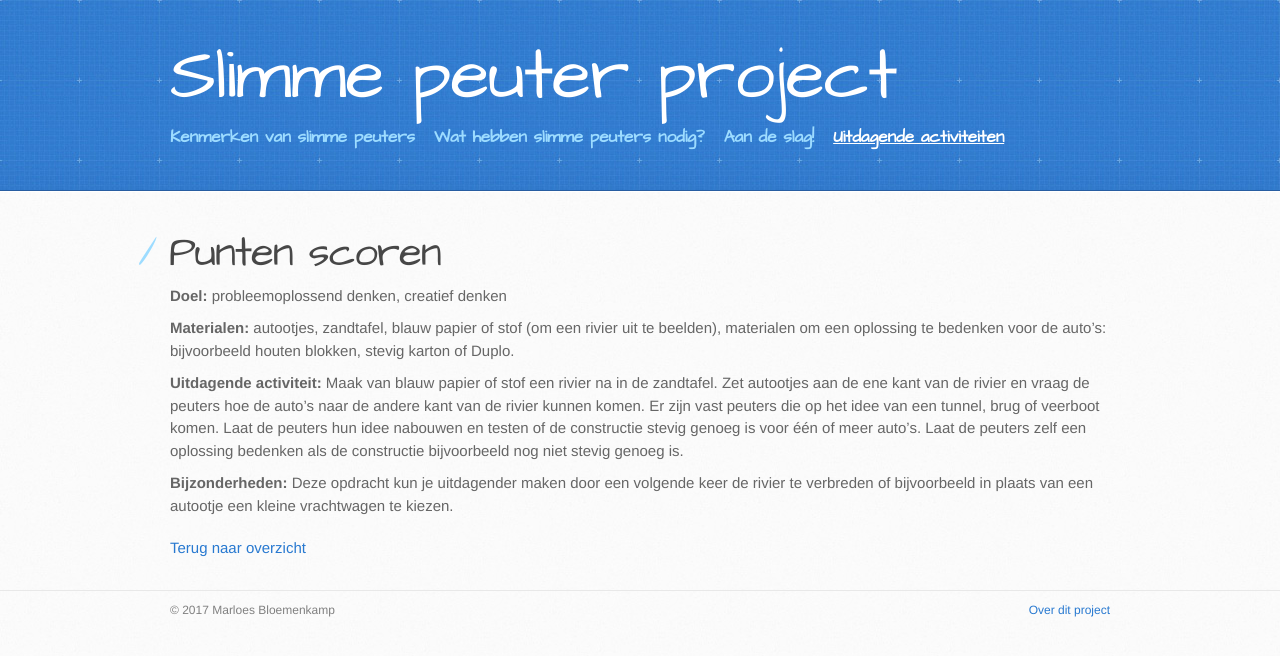
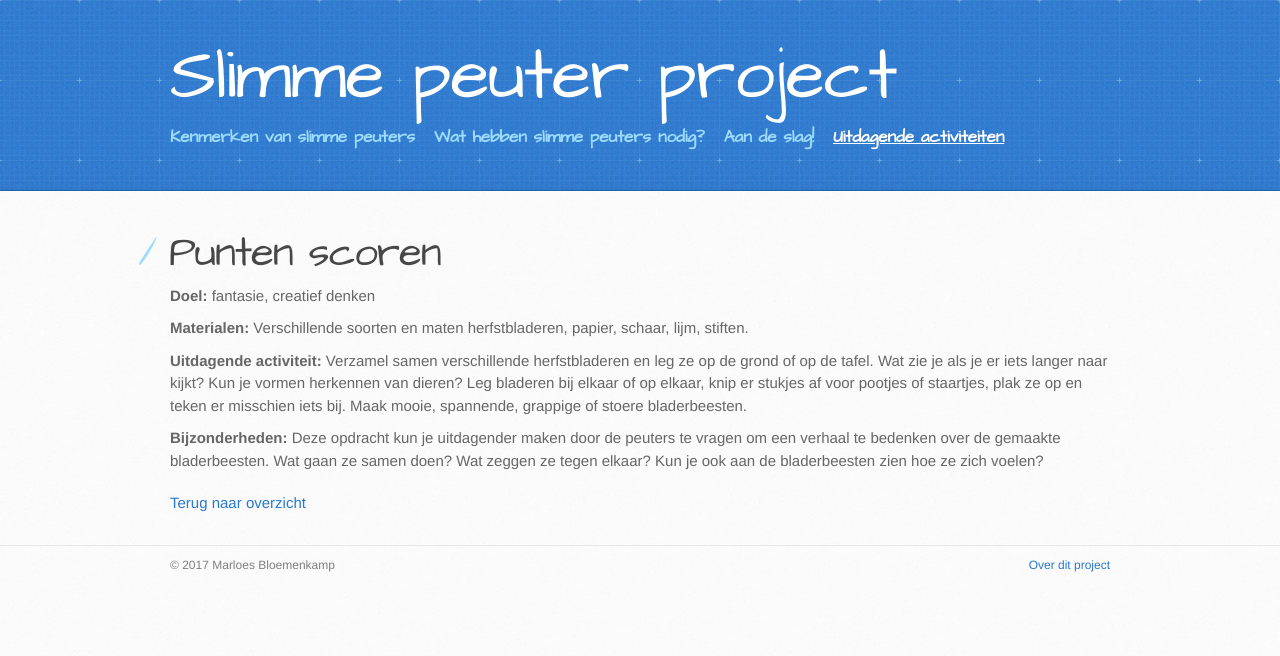
Before and after one commit to marloesbloemenkamp/marloesbloemenkamp.github.io, a Jekyll site: the page built from activiteiten/punten_scoren.md, in a window 1280 px wide. Shown: the top 656 px of the page. Built offline with Jekyll 4.4.1, drawn with Linux system fonts in a browser that asks for light colours.

Commit message:
Activiteit bladerbeesten

```diff
--- a/activiteiten/punten_scoren.md
+++ b/activiteiten/punten_scoren.md
@@ -1,26 +1,25 @@
 ---
 layout: activiteiten
 title: Punten scoren
-permalink: activiteiten/punten_scoren/
+permalink: activiteiten/bladerbeesten/
 menu_index: 6
 parent: activiteiten
 tags:
-  - probleemoplossend denken
+  - fantasie
   - creatief denken
-  - bouwen
 published: true
 ---
 
-**Doel:** probleemoplossend denken, creatief denken
+**Doel:** fantasie, creatief denken
 
 <p style="margin-top: 10px;"/>
 
-**Materialen:** autootjes, zandtafel, blauw papier of stof (om een rivier uit te beelden), materialen om een oplossing te bedenken voor de auto’s: bijvoorbeeld houten blokken, stevig karton of Duplo.
+**Materialen:** Verschillende soorten en maten herfstbladeren, papier, schaar, lijm, stiften.
 
 <p style="margin-top: 10px;"/>
 
-**Uitdagende activiteit:** Maak van blauw papier of stof een rivier na in de zandtafel. Zet autootjes aan de ene kant van de rivier en vraag de peuters hoe de auto’s naar de andere kant van de rivier kunnen komen. Er zijn vast peuters die op het idee van een tunnel, brug of veerboot komen. Laat de peuters hun idee nabouwen en testen of de constructie stevig genoeg is voor één of meer auto’s. Laat de peuters zelf een oplossing bedenken als de constructie bijvoorbeeld nog niet stevig genoeg is.
+**Uitdagende activiteit:** Verzamel samen verschillende herfstbladeren en leg ze op de grond of op de tafel. Wat zie je als je er iets langer naar kijkt? Kun je vormen herkennen van dieren? Leg bladeren bij elkaar of op elkaar, knip er stukjes af voor pootjes of staartjes, plak ze op en teken er misschien iets bij. Maak mooie, spannende, grappige of stoere bladerbeesten.
 
 <p style="margin-top: 10px;"/>
 
-**Bijzonderheden:** Deze opdracht kun je uitdagender maken door een volgende keer de rivier te verbreden of bijvoorbeeld in plaats van een autootje een kleine vrachtwagen te kiezen.
+**Bijzonderheden:** Deze opdracht kun je uitdagender maken door de peuters te vragen om een verhaal te bedenken over de gemaakte bladerbeesten. Wat gaan ze samen doen? Wat zeggen ze tegen elkaar? Kun je ook aan de bladerbeesten zien hoe ze zich voelen?
```
